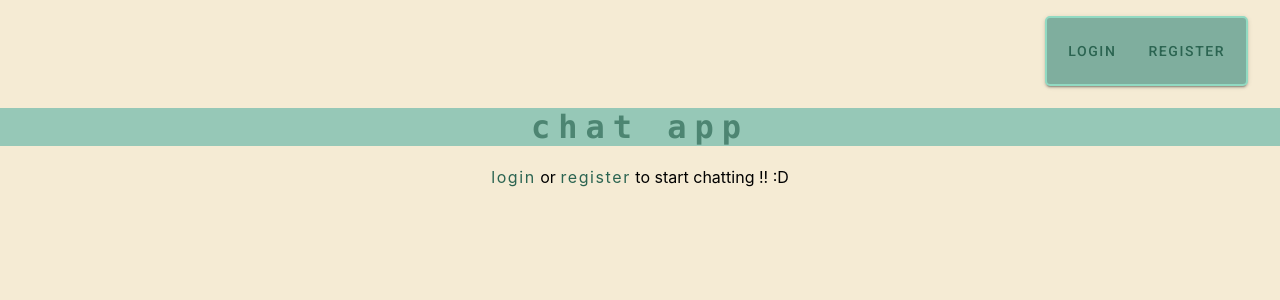
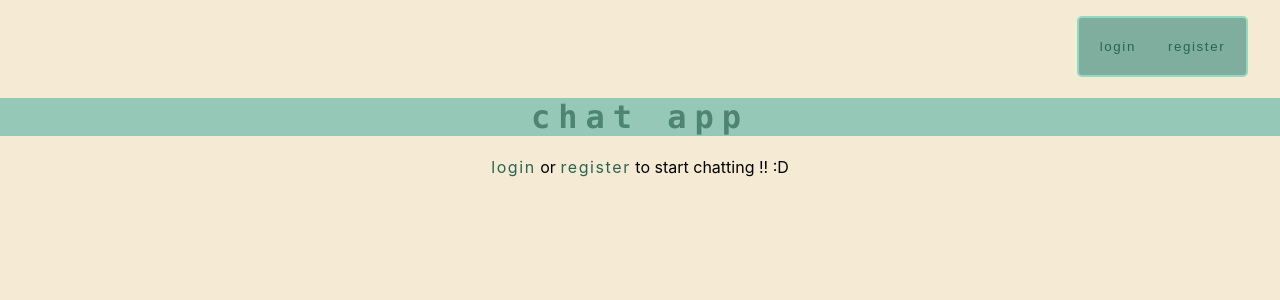
Before and after one commit to lopponming/chat-app, a React (Create React App) app: page / in a window 1280 px wide. Shown: the top 300 px of the page. Built offline with nearby package versions, Linux system fonts and the light colour scheme; no server answers.

Commit message:
going back to regular css

```diff
--- a/src/index.js
+++ b/src/index.js
@@ -7,7 +7,6 @@ import Login from './components/Login';
 import Register from './components/Register';
 import { BrowserRouter as Router, Route, Link, Switch } from 'react-router-dom';
 import firebase, {auth} from './firebase.js';
-import Button from '@mui/material/Button';
 
 class AppRouter extends React.Component {
   constructor(props) {
@@ -31,10 +30,10 @@ class AppRouter extends React.Component {
           <div className="app">
             <nav className="main-nav">
               {!this.state.user &&
-                <Button variant="contained">
+                <button variant="contained">
                   <Link to="/login">login</Link>
                   <Link to="/register">register</Link>
-                </Button>
+                </button>
               }
               {this.state.user &&
                 <a href="#!" onClick={this.logOutUser}>log out</a>
```
